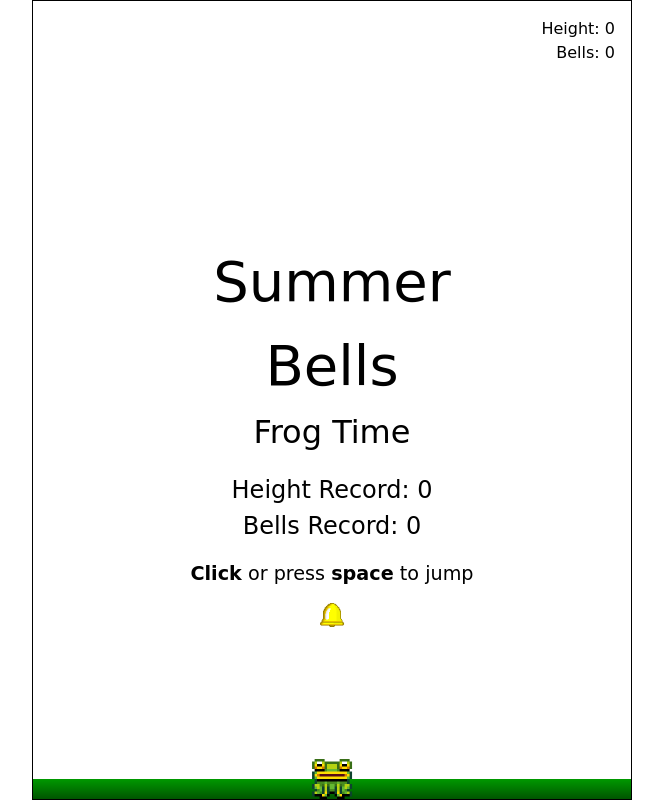
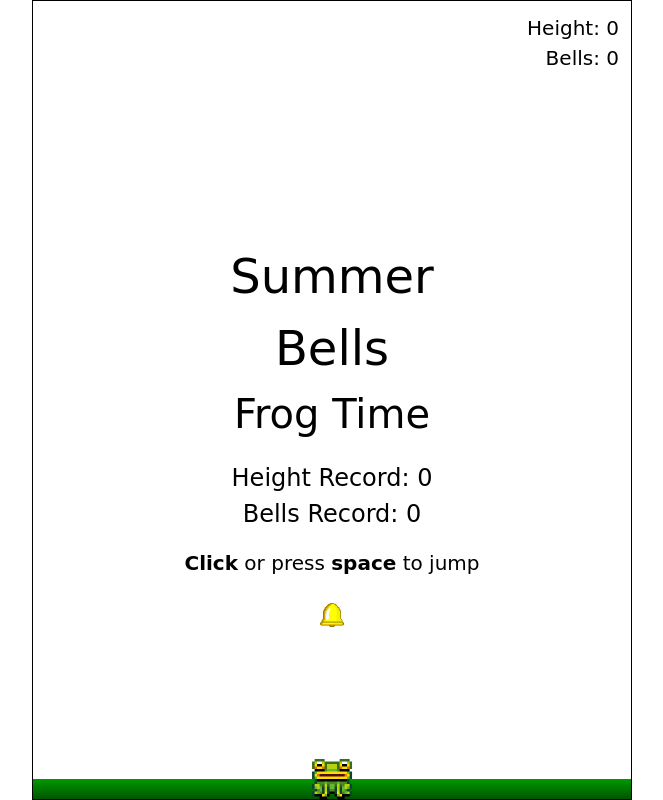
Before and after one commit to bernard-rodrigues/summerbells, a plain HTML site: page index.html in a window 1280 px wide. Shown: the whole page, without its empty margins (308-971 px from the left). Drawn offline with Linux system fonts and the light colour scheme; a web font is replaced by a local one.

Commit message:
fix: change font-sizes to vh

```diff
--- a/styles/style.css
+++ b/styles/style.css
@@ -45,21 +45,21 @@ main{
 }
 
 #title h1{
-    font-size: 3.5rem;
+    font-size: 6vh;
 }
 
 #title h2{
-    font-size: 2rem;
-    margin-bottom: 1rem;
+    font-size: 5vh;
+    margin-bottom: 2vh;
 }
 
 #title h3{
-    font-size: 1.5rem;
+    font-size: 3vh;
 }
 
 #title p{
-    margin-top: 1rem;
-    font-size: 1.2rem;
+    margin-top: 2vh;
+    font-size: 2.5vh;
 }
 
 #score{
@@ -67,7 +67,8 @@ main{
     top: 0;
     right: 0;
     text-align: right;
-    padding: 1rem;
+    padding: 1.5vh;
+    font-size: 2.5vh;
 }
 
 #rabbit{
```
